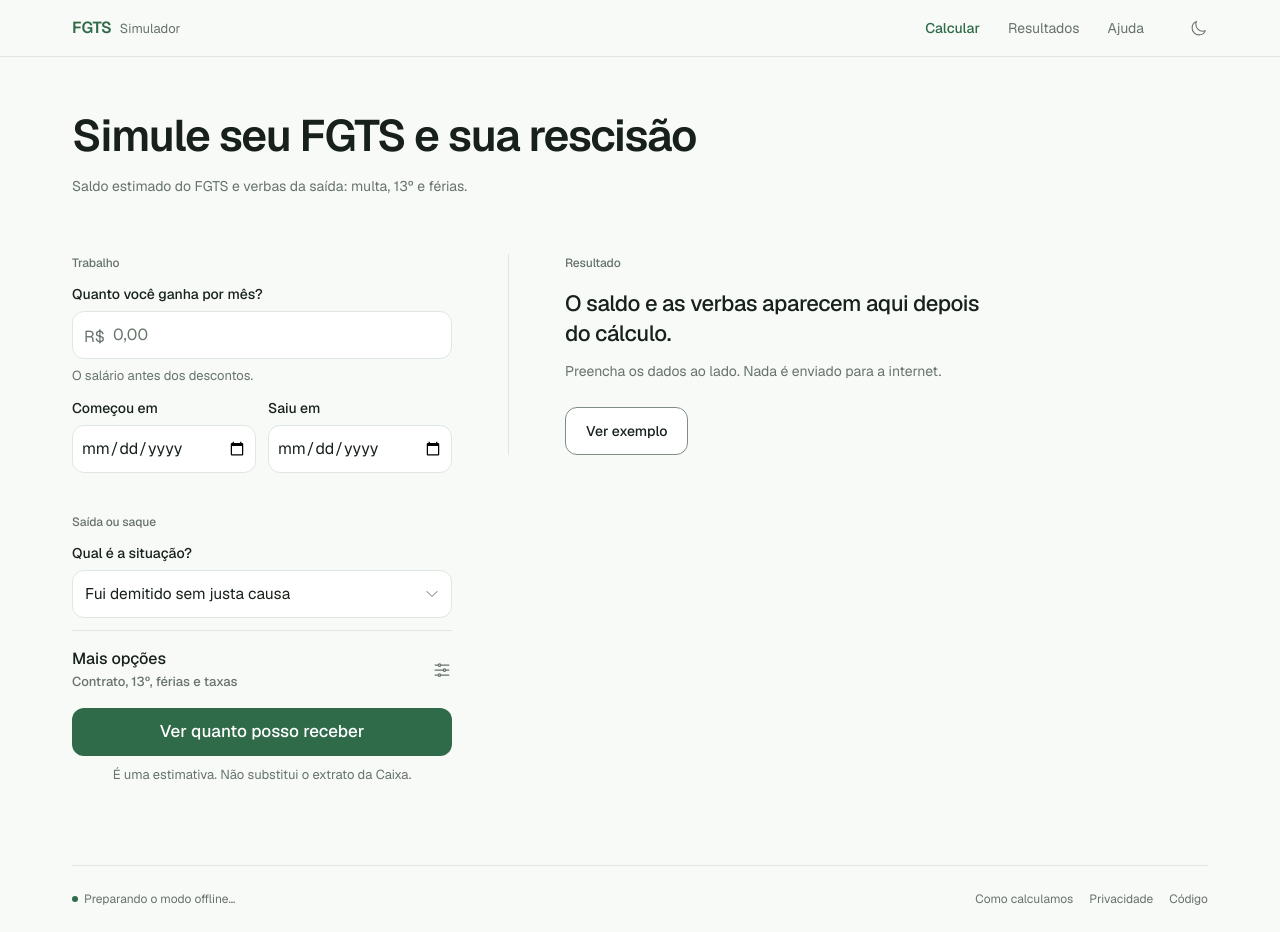
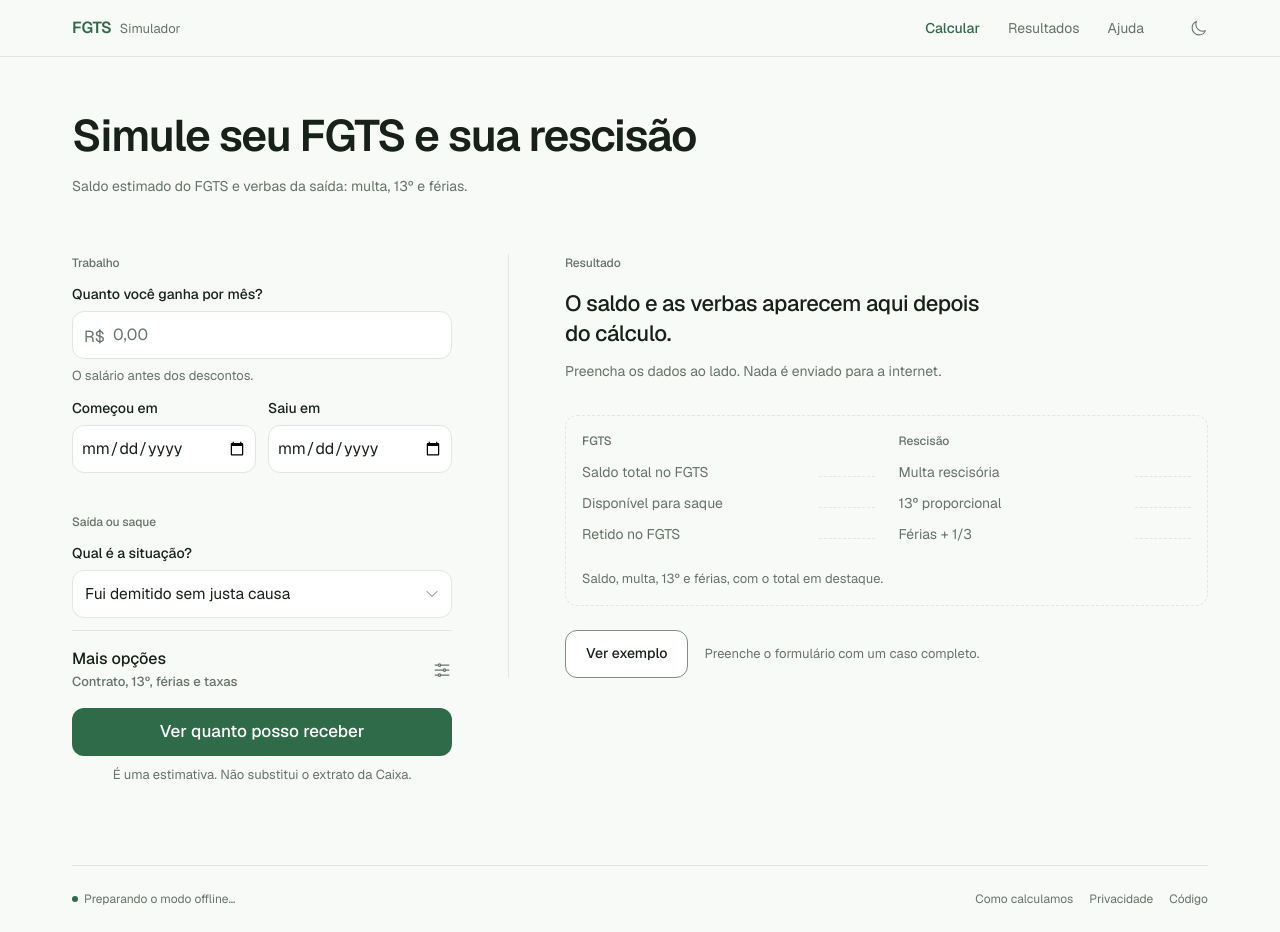
Before and after one commit to AndersonTavares0/fgts-simulator, a React (Vite) app: page / in a window 1280 px wide. Built offline with nearby package versions, Linux system fonts and the light colour scheme; a web font is replaced by a local one.

Commit message:
polish(ui): show the result anatomy in the empty state
Dashed preview of the two result groups with blank rules instead of invented numbers, plus an explained example button.

```diff
--- a/src/ui/ResultPanel.tsx
+++ b/src/ui/ResultPanel.tsx
@@ -62,6 +62,10 @@ export function ResultPanel({
   onExample,
 }: Props) {
   if (!snapshot) {
+    const preview = [
+      ['FGTS', ['Saldo total no FGTS', 'Disponível para saque', 'Retido no FGTS']],
+      ['Rescisão', ['Multa rescisória', '13º proporcional', 'Férias + 1/3']],
+    ] as const;
     return (
       <section aria-labelledby="result-title" className="border-border lg:pt-0">
         <h2
@@ -76,9 +80,38 @@ export function ResultPanel({
         <p className="text-muted-foreground mt-3 max-w-[42ch] text-[14px] leading-relaxed">
           Preencha os dados ao lado. Nada é enviado para a internet.
         </p>
-        <Button variant="secondary" className="mt-6" onClick={onExample}>
-          Ver exemplo
-        </Button>
+
+        {/* Amostra sem valores: mostra o que o cálculo devolve sem inventar números. */}
+        <div className="border-border mt-8 grid gap-6 rounded-lg border border-dashed p-4 sm:grid-cols-2">
+          {preview.map(([title, labels]) => (
+            <div key={title}>
+              <p className="text-muted-foreground text-[12px] font-medium">{title}</p>
+              <ul aria-hidden="true" className="mt-3 space-y-2.5">
+                {labels.map((label) => (
+                  <li
+                    key={label}
+                    className="text-muted-foreground flex items-baseline justify-between gap-3 text-[14px]"
+                  >
+                    <span>{label}</span>
+                    <span className="border-border w-14 border-b border-dashed" />
+                  </li>
+                ))}
+              </ul>
+            </div>
+          ))}
+          <p className="text-muted-foreground text-[13px] sm:col-span-2">
+            Saldo, multa, 13º e férias, com o total em destaque.
+          </p>
+        </div>
+
+        <div className="mt-6 flex flex-wrap items-center gap-x-4 gap-y-2">
+          <Button variant="secondary" onClick={onExample}>
+            Ver exemplo
+          </Button>
+          <span className="text-muted-foreground text-[13px]">
+            Preenche o formulário com um caso completo.
+          </span>
+        </div>
       </section>
     );
   }
```
Also changed, not shown: 1 other file (tests, documents, lock files or other folders).
